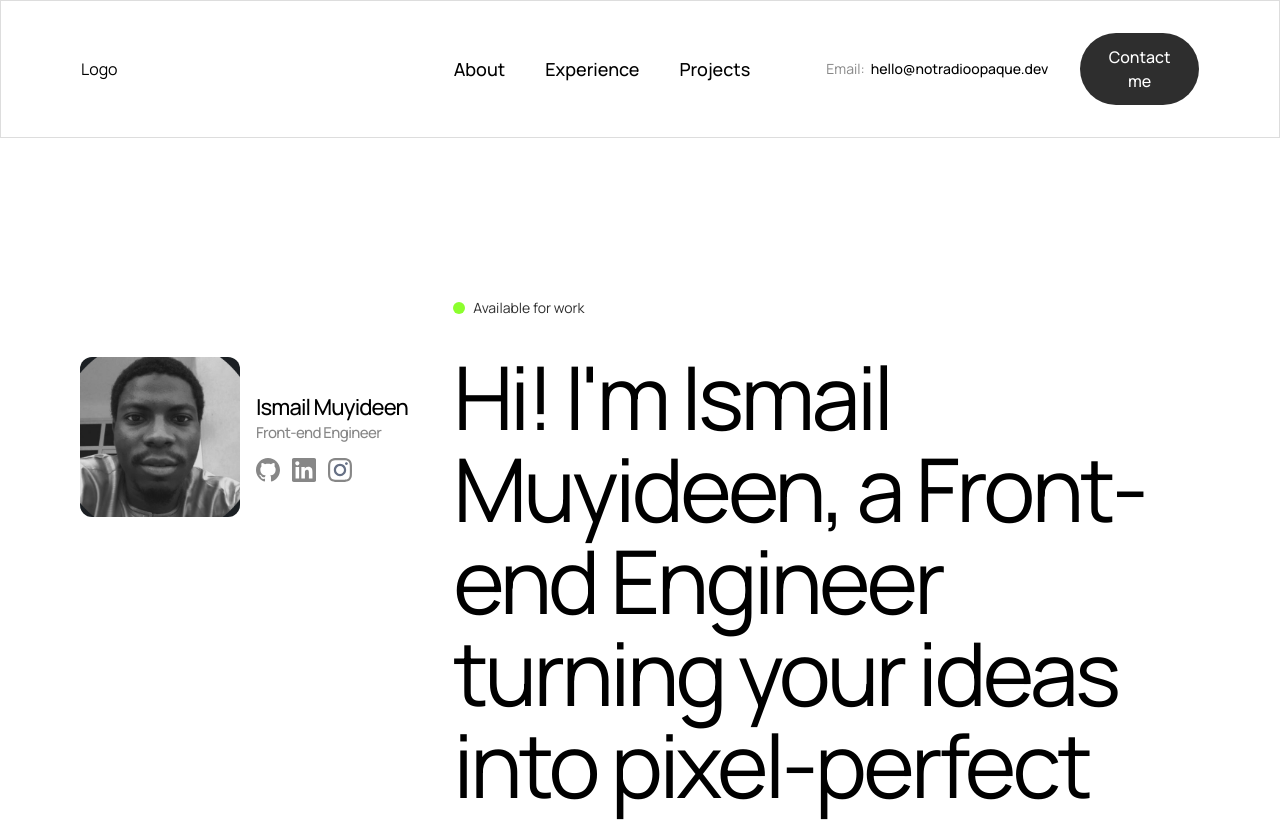
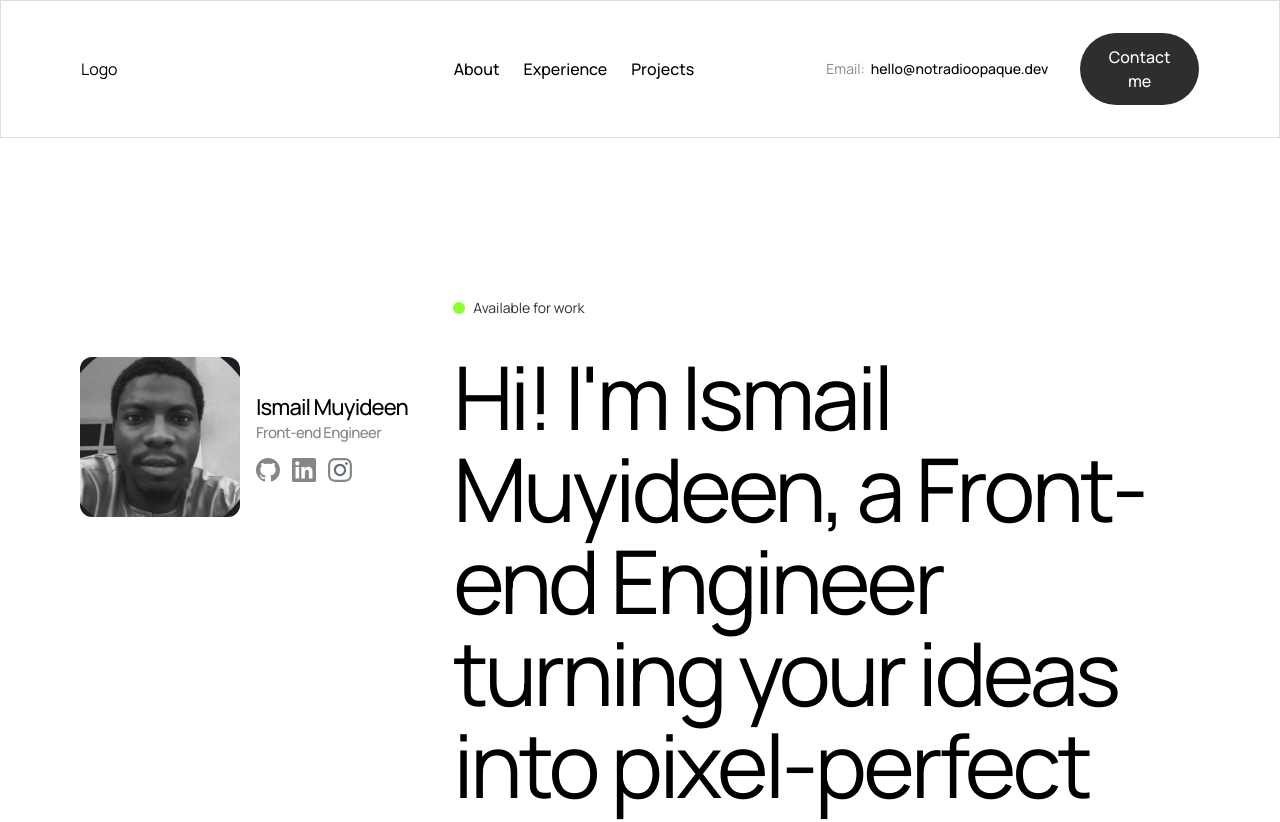
Before and after one commit to notRadioOpaque/heyismail.xyz, a SvelteKit app: page / in a window 1280 px wide. Shown: the top 822 px of the page. Built offline with nearby package versions, Linux system fonts and the light colour scheme.

Commit message:
:art: adjusted navigation link styles in Header component for improved readability and layout consistency

```diff
--- a/src/routes/Header.svelte
+++ b/src/routes/Header.svelte
@@ -7,10 +7,11 @@
 	<div class="flex w-full items-center justify-between">
 		<div class="w-1/3">Logo</div>
 
-		<nav class="flex w-1/3 gap-10">
+		<nav class="flex w-1/3 gap-6">
 			{#each NAV_LINKS as navLink}
-				<a href={navLink.path} class="hover:text-subtext-text text-lg font-medium transition-colors"
-					>{navLink.name}</a
+				<a
+					href={navLink.path}
+					class="hover:text-subtext-text text-base font-medium transition-colors">{navLink.name}</a
 				>
 			{/each}
 		</nav>
```
